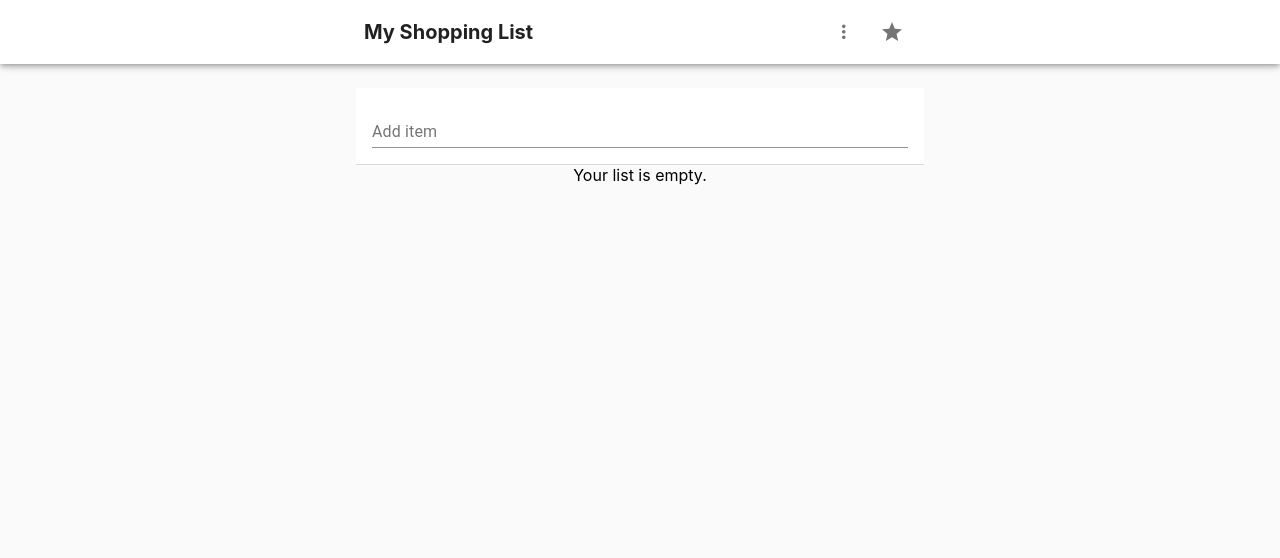
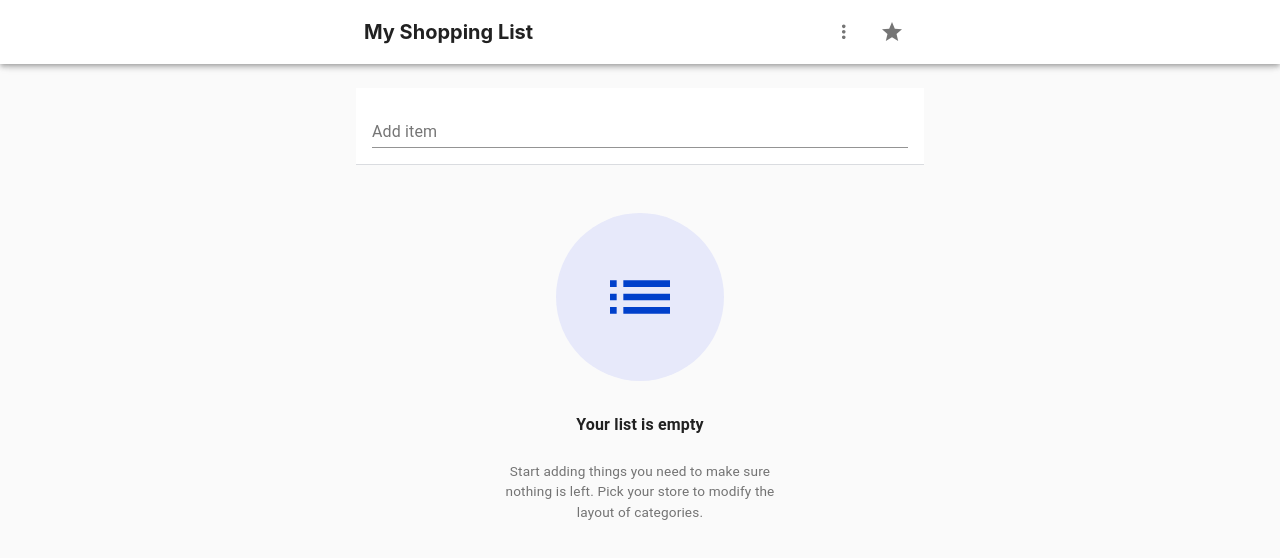
Before and after one commit to ihouwat/shopping-list-react-app-demo, a React (Create React App) app: page / in a window 1280 px wide. Shown: the top 558 px of the page. Built offline with nearby package versions, Linux system fonts and the light colour scheme.

Commit message:
fave modal functionality and created empty list component

```diff
--- a/src/components/CompletedList.js
+++ b/src/components/CompletedList.js
@@ -48,7 +48,7 @@ const CompletedList = ({ completedItems, deleteItem, recoverItem }) => {
       <ListItemText secondary = {item.name}  />
       <ListItemIcon onClick={deleteItem.bind(this, item, 'completedItems')}>
         <IconButton aria-label = 'trash'>
-          <SvgIcon color= 'primary'>
+          <SvgIcon>
             <svg xmlns="http://www.w3.org/2000/svg" height="24" viewBox="0 0 24 24" width="24"><path d="M6 19c0 1.1.9 2 2 2h8c1.1 0 2-.9 2-2V7H6v12zM19 4h-3.5l-1-1h-5l-1 1H5v2h14V4z"/><path d="M0 0h24v24H0z" fill="none"/></svg>
           </SvgIcon>
         </IconButton>
--- a/src/components/EmptyList.js
+++ b/src/components/EmptyList.js
@@ -1,9 +1,52 @@
 import React, { Fragment } from 'react';
+import {SvgIcon, Box, makeStyles, Typography} from '@material-ui/core';
+
+const useStyles = makeStyles((theme) => ({
+  icon: {
+    color: theme.palette.primary.main,
+    backgroundColor: theme.palette.primary.light,
+    borderRadius: 100,
+    padding: theme.spacing(5.5),
+    fontSize: theme.spacing(10),
+  },
+  textDark: {
+    marginTop: theme.spacing(4),
+    color: theme.palette.text.primary,
+    maxWidth: theme.spacing(35),
+    fontSize: theme.spacing(2),
+    fontWeight: 600,
+  },
+  textLight: {
+    marginTop: theme.spacing(3),
+    color: theme.palette.text.secondary,
+    maxWidth: theme.spacing(35),
+    fontSize: theme.spacing(1.7),
+  },
+}))
 
 const EmptyList = () => {
+  const classes = useStyles();
   return (
     <Fragment>
-      {'Your list is empty.'}
+      <Box
+        p={6}
+        display="flex"
+        flexDirection="column"
+        alignItems="center"
+      >
+        <SvgIcon className={classes.icon}>
+          <svg xmlns="http://www.w3.org/2000/svg" height="24" viewBox="0 0 24 24" width="24"><path d="M3 13h2v-2H3v2zm0 4h2v-2H3v2zm0-8h2V7H3v2zm4 4h14v-2H7v2zm0 4h14v-2H7v2zM7 7v2h14V7H7z"/><path d="M0 0h24v24H0z" fill="none"/></svg>
+        </SvgIcon>
+        <Typography>
+          <p  className={classes.textDark}>
+          {'Your list is empty'}
+          </p>
+          <p className={classes.textLight}>
+          {'Start adding things you need to make sure nothing is left. '}
+          {'Pick your store to modify the layout of categories.'}
+          </p>
+        </Typography>
+      </Box>
     </Fragment>
   )
 }
--- a/src/components/TopNavigationCategories.js
+++ b/src/components/TopNavigationCategories.js
@@ -19,7 +19,7 @@ const TopNavigationCategories = () => {
       <IconButton
           disableFocusRipple
           size='medium'
-          color='primary'
+          color='text'
           aria-haspopup="true"
           aria-controls="simple-menu"
           onClick={handleClick}
--- a/src/components/TopNavigationFaves.js
+++ b/src/components/TopNavigationFaves.js
@@ -19,11 +19,20 @@ const useStyles = makeStyles((theme) => ({
 }));
 
 
-const TopNavigationFaves = ({handleCheckChildElement, favoriteItems, removeFaveFromList, addFaveToList, }) => {
+const TopNavigationFaves = ({items, faveCheckChildElement, favoriteItems}) => {
   const classes = useStyles();
   const [open, setOpen] = React.useState(false);
 
-  const handleOpen = () => {
+  const handleOpen = (event) => {
+    let myObjects = items;
+    let map = new Set(myObjects.map(el=>el.name));
+    favoriteItems.forEach(item => {
+     if(item.isChecked && !map.has(item.value)) {
+         return item.isChecked = false
+        } else if (!item.isChecked && map.has(item.value)) {
+          return item.isChecked = true
+        }
+    })
     setOpen(true);
   };
 
@@ -34,21 +43,17 @@ const TopNavigationFaves = ({handleCheckChildElement, favoriteItems, removeFaveF
     setOpen(false);
   };
 
-  const handleToggle = () => {
-    setOpen(true)
-  }
-
   const listFavoriteItems  = favoriteItems.map((item, index) => {
     return (
-      <List>
+      <List dense>
         <ListItem divider key={index}>
         <ListItemText primary= {item.value}  />
-        <ListItemIcon onClick={handleToggle}>
+        <ListItemIcon>
           <Checkbox
             checked = {item.isChecked}
             key = {item.id}
             value = {item.value}
-          onClick={handleCheckChildElement}
+            onClick={faveCheckChildElement}
             inputProps={{ 'aria-label': 'uncontrolled-checkbox' }}
           />
         </ListItemIcon>
@@ -62,7 +67,7 @@ const TopNavigationFaves = ({handleCheckChildElement, favoriteItems, removeFaveF
         <IconButton
             disableFocusRipple
             size='medium'
-            color='primary'
+            color='text.disabled'
             aria-haspopup="true"
             aria-controls="modal-menu"
             onClick={handleOpen}
--- a/src/components/TopNavigationTitle.js
+++ b/src/components/TopNavigationTitle.js
@@ -3,7 +3,7 @@ import { Box } from '@material-ui/core';
 
 const TopNavigationTitle = () => {
   return (
-    <Box fontSize={20} flexGrow={1} textAlign="left">
+    <Box fontSize={20} flexGrow={1} textAlign="left" color="text">
       <h1>My Shopping List</h1>
     </Box>
   )
--- a/src/containers/App.js
+++ b/src/containers/App.js
@@ -19,8 +19,23 @@ import { ThemeProvider, createMuiTheme } from '@material-ui/core/styles';
 const theme = createMuiTheme({
   palette: {
     primary: {
-      main: 'rgba(0,0,0,.54)',
-    }
+      main: '#0040cb',
+      light: '#e7e9fa',
+      dark: '#002bb3',
+      contrastText: '#fff',
+    },
+    secondary: {
+      main: '#cb0040',
+      light: '#fce2e7',
+      dark: '#a3003c',
+      contrastText: '#000'
+    },
+    text: {
+      primary: 'rgba(0, 0, 0, 0.87)',
+      secondary: 'rgba(0, 0, 0, 0.54)',
+      disabled: 'rgba(0, 0, 0, 0.38)',
+      hint: 'rgba(0, 0, 0, 0.38)'
+    },
   },
   spacing: 8,
 });
@@ -34,9 +49,9 @@ class App extends Component {
       items: [],
       completedItems: [],
       favoriteItems: [
-        {id: 1, value: 'Hummus', isChecked: false},
-        {id: 2, value: 'Chocolate Chips', isChecked:false},
-        {id: 3, value: 'Apples', isChecked: false},
+        {value: 'Hummus', isChecked: false, 'id': Math.random().toString(36).substr(2, 9),},
+        {value: 'Chocolate Chips', isChecked:false, 'id': Math.random().toString(36).substr(2, 9),},
+        {value: 'Apples', isChecked: false, 'id': Math.random().toString(36).substr(2, 9),},
       ],
       snackbarIsOpen: false,
       modalIsOpen: false,
@@ -70,7 +85,7 @@ class App extends Component {
     // Search list and return match at index
     for(var i=0; i < searchList.length; i++){
       if (searchList[i].name === item.name){
-        return searchList[i]
+        return searchList.indexOf(searchList[i])
       }
     } return
   }
@@ -126,41 +141,25 @@ class App extends Component {
     this.setState({formField: ''})
   }
 
-  // Add item from Favorite Items list
-  addFaveToList = (item, list) => {
+  faveCheckChildElement = (event) => {
+    let items = this.state.favoriteItems
     let myObjects = this.state.items;
     let map = new Set(myObjects.map(el=>el.name));
-    if (map.has(item)) {
-      return
-    } else {
+    items.forEach(item => {
+        if (item.value === event.target.value)
+        item.isChecked =  event.target.checked
+    })
+    items.forEach(item => {
+      if(item.isChecked && !map.has(item.value)) {
           const newItem = {
-          'name': item,
+            'name': item.value,
             'note': '',
             'id': Math.random().toString(36).substr(2, 9), // unique ID
           }
           this.addToList(newItem)
+        } else if (!item.isChecked && map.has(item.value)) {
+          this.removeFromList('items', item.value)
         }
-    }
-
-    // Remove item from Favorite Items list
-    removeFaveFromList = (item, list) => {
-      const searchList = this.state.items
-      for(var i=0; i < searchList.length; i++){
-        if (searchList[i].name === item){
-          this.removeFromList(list, searchList[i])
-        }
-      }
-    }
-
-    handleCheckChildElement = (event) => {
-      let items = this.state.favoriteItems
-      items.forEach(item => {
-         if (item.value === event.target.value)
-         item.isChecked =  event.target.checked
-         if(item.isChecked === true ) {
-          this.addFaveToList(item.value, 'items')
-         }
-          this.removeFaveFromList(item.value, 'items')
     })
   }
 
@@ -177,8 +176,8 @@ class App extends Component {
 
   // Readd item from completed list to grocery list
   onRecoverItem = (item, list) => {
+    this.removeFromList(list, this.searchForItemInList(item, list))
     this.addToList(item)
-    this.removeFromList(list, this.searchForItemInList(item, list))
   }
 
    // Modal functions for grocery list component
@@ -223,12 +222,9 @@ class App extends Component {
               <TopNavigationTitle/>
               <TopNavigationCategories/>
               <TopNavigationFaves
-                addToList={this.addToList}
-                removeFromList={this.removeFromList}
+                items = {items}
                 favoriteItems = {favoriteItems}
-                addFaveToList = {this.addFaveToList}
-                removeFaveFromList = {this.removeFaveFromList}
-                handleCheckChildElement = {this.handleCheckChildElement}
+                faveCheckChildElement = {this.faveCheckChildElement}
               />
             </TopNavigation>
           </FixedScroll>
```
Lines whose indentation alone changed are shown as unchanged.
